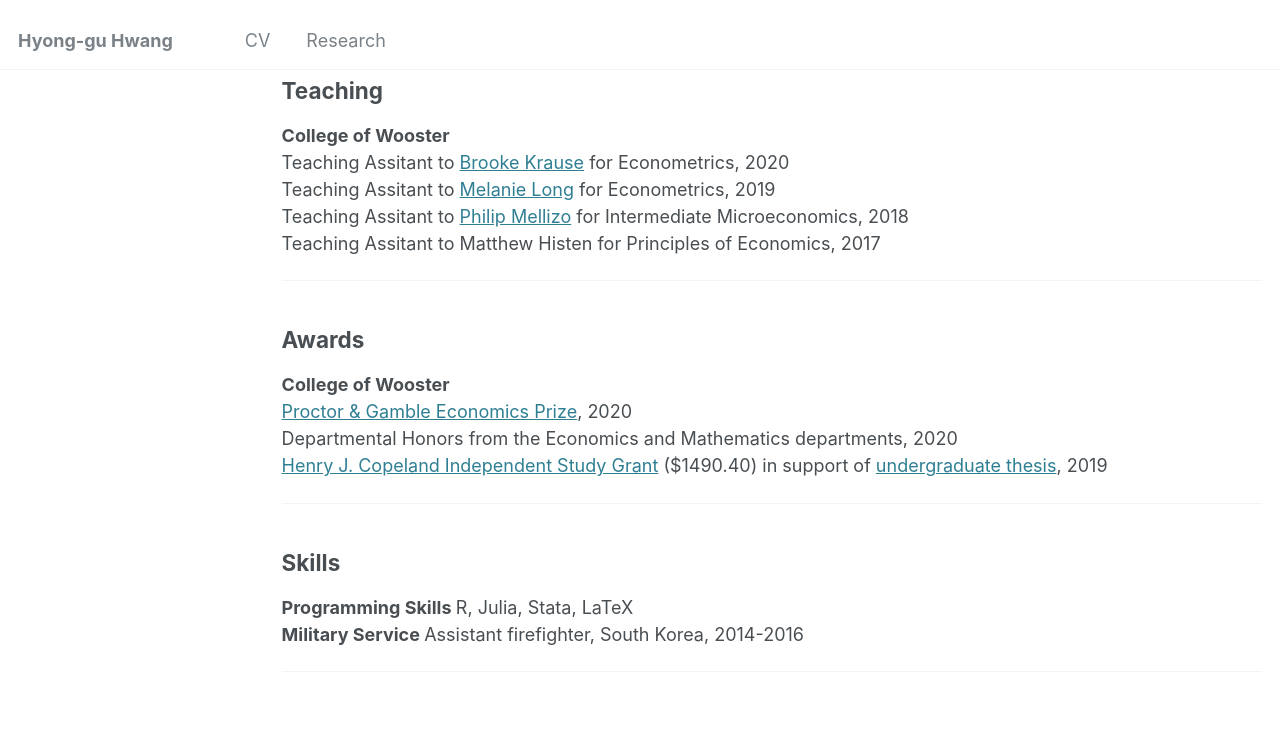
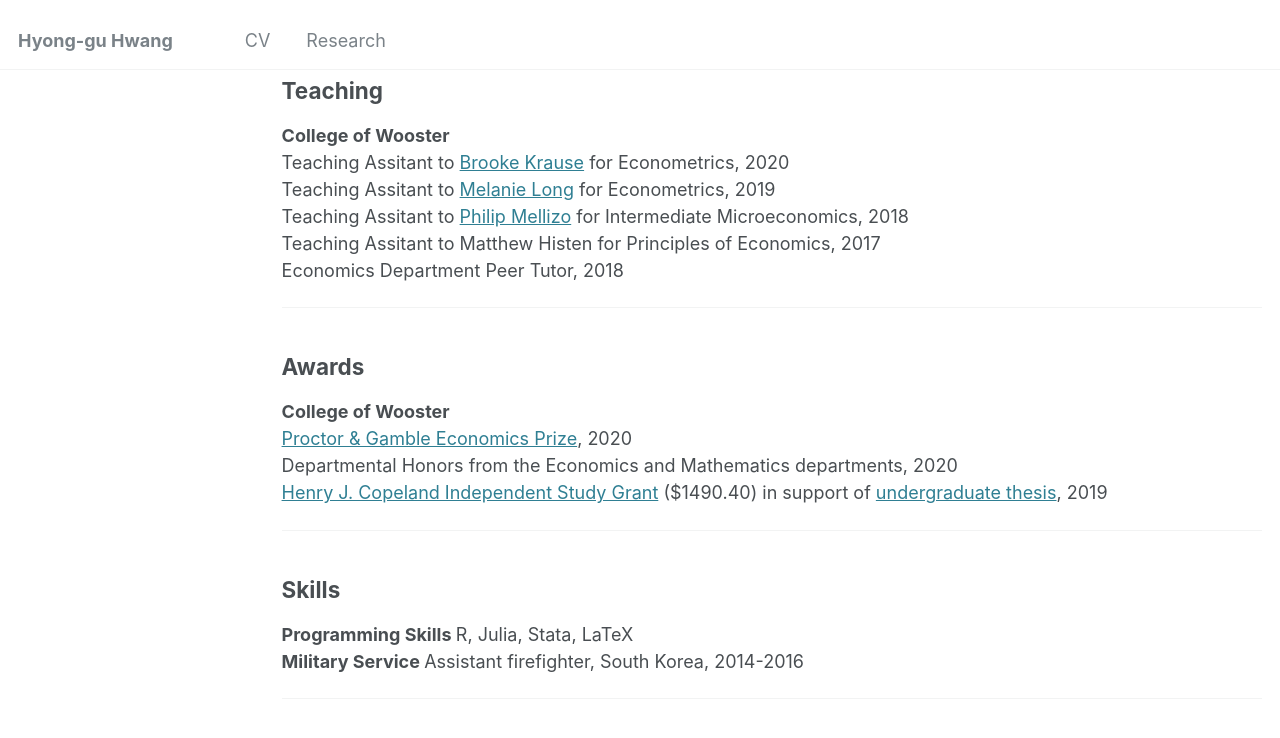
Before and after one commit to hyonggu-hwang/hyonggu-hwang.github.io, a Jekyll site: the page built from _pages/cv.md, in a window 1280 px wide and 900 px high, scrolled down 817 px. Shown: the top 738 px of the window. Built offline with Jekyll 4.4.1, drawn with Linux system fonts in a browser that asks for light colours.

Commit message:
add peer tutor to CV

```diff
--- a/_pages/cv.md
+++ b/_pages/cv.md
@@ -47,6 +47,7 @@ Teaching Assitant to [Brooke Krause](https://sites.google.com/view/brookekrause/
 Teaching Assitant to [Melanie Long](https://sites.google.com/view/mglong/home?authuser=0) for Econometrics, 2019 <br>
 Teaching Assitant to [Philip Mellizo](https://wooster.edu/bio/pmellizo/) for Intermediate Microeconomics, 2018 <br>
 Teaching Assitant to Matthew Histen for Principles of Economics, 2017 <br>
+Economics Department Peer Tutor, 2018
 
 <hr>
 
```
